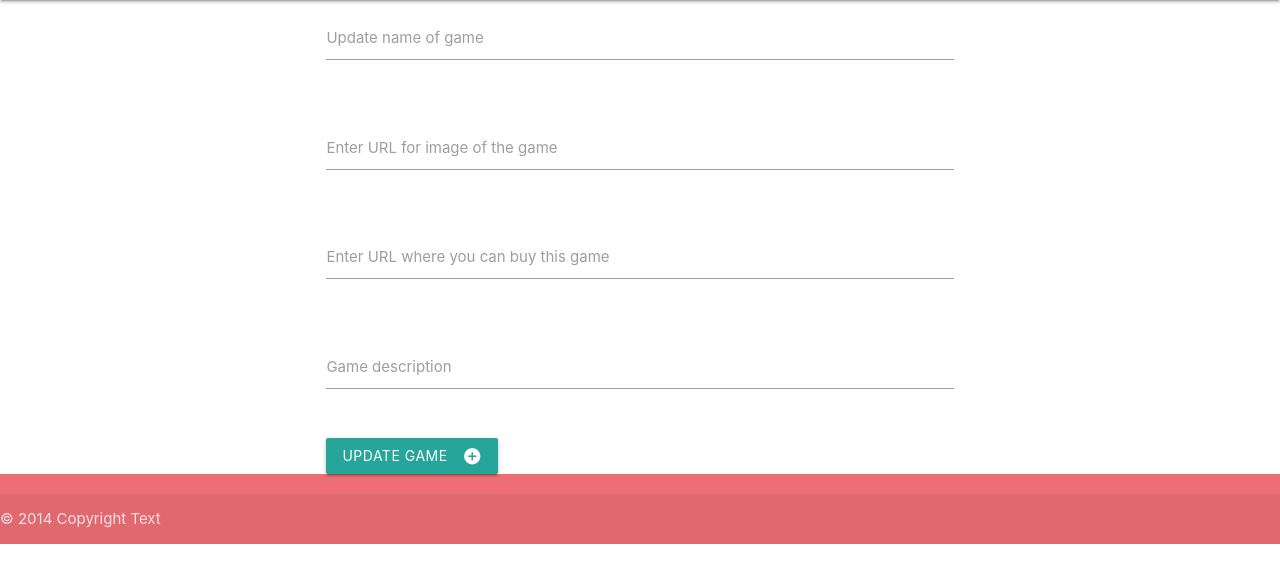
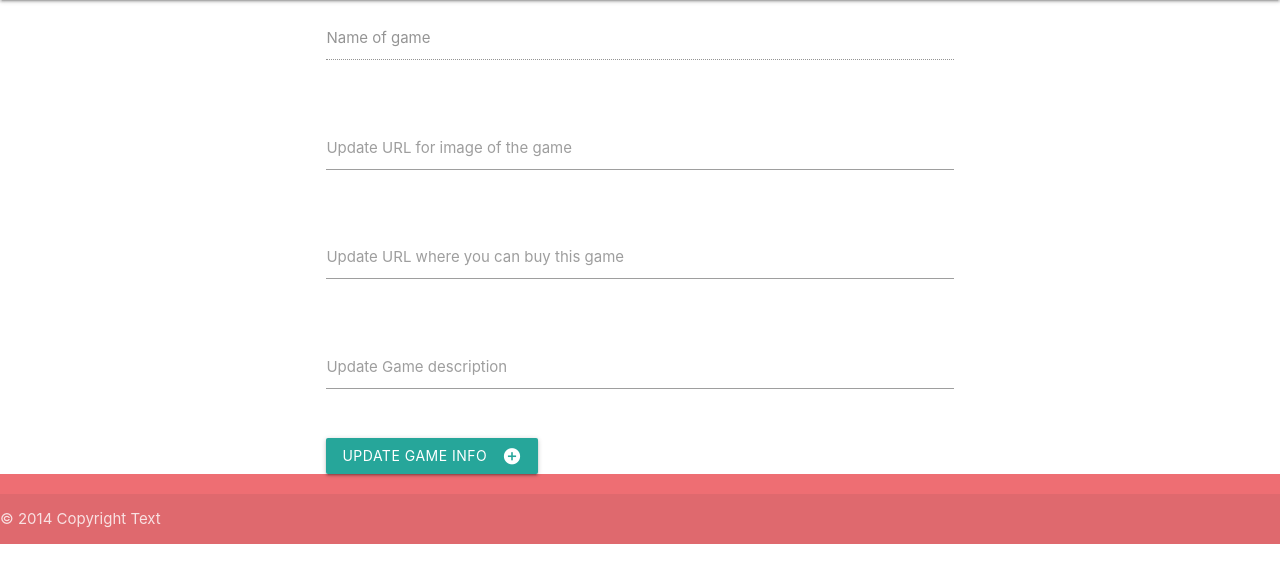
Before and after one commit to teppm/MS3-Project, a Flask app: template templates/edit_game.html in a window 1280 px wide. Shown: the part 64-647 px from the top of the page. Run offline with Flask 2, Linux system fonts and the light colour scheme; the template is opened without the code that fills it, so the values that code supplies are empty; some libraries are stand-ins or nearby versions.

Commit message:
name of game disabled, label texts updated

```diff
--- a/templates/edit_game.html
+++ b/templates/edit_game.html
@@ -4,29 +4,29 @@
     <form action="{{ url_for('update_game', game_id=game._id) }}" method="POST" class="col s12">
         <div class="row">
             <div class="input-field col s12">
-                <textarea id="game_name" name="game_name" type="text" class="materialize-textarea" data-length="360" required>{{ game.game_name }}</textarea>
-                <label for="game_name">Update name of game</label>
+                <textarea id="game_name" name="game_name" type="text" class="materialize-textarea" data-length="360" disabled>{{ game.game_name.upper() }}</textarea>
+                <label for="game_name">Name of game</label>
             </div>
         </div>
         <div class="row">
             <div class="input-field col s12">
                 <textarea id="image_link" name="image_link" type="text" class="materialize-textarea" data-length="360" required>{{ game.image_link }}</textarea>
-                <label for="image_link">Enter URL for image of the game</label>
+                <label for="image_link">Update URL for image of the game</label>
             </div>
         </div>
         <div class="row">
             <div class="input-field col s12">
                 <textarea id="purchase_link" name="purchase_link" type="text" class="materialize-textarea" data-length="360" required>{{ game.purchase_link }}</textarea>
-                <label for="purchase_link">Enter URL where you can buy this game</label>
+                <label for="purchase_link">Update URL where you can buy this game</label>
             </div>
         </div>
         <div class="row">
             <div class="input-field col s12">
                 <textarea id="game_summary" name="game_summary" class="materialize-textarea" data-length="360" required>{{ game.game_summary }}</textarea>
-                <label for="game_summary">Game description</label>
+                <label for="game_summary">Update Game description</label>
             </div>
         </div>
-        <button class="btn waves-effect waves-light" type="submit">Update Game
+        <button class="btn waves-effect waves-light" type="submit">Update Game Info
             <i class="material-icons right">add_circle</i>
           </button>
     </form>
```
